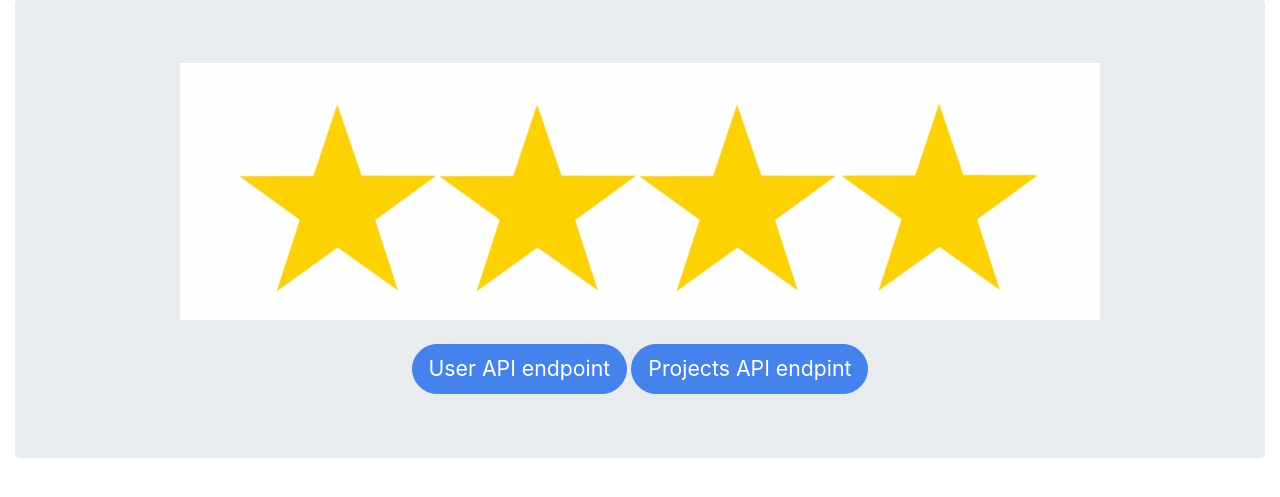
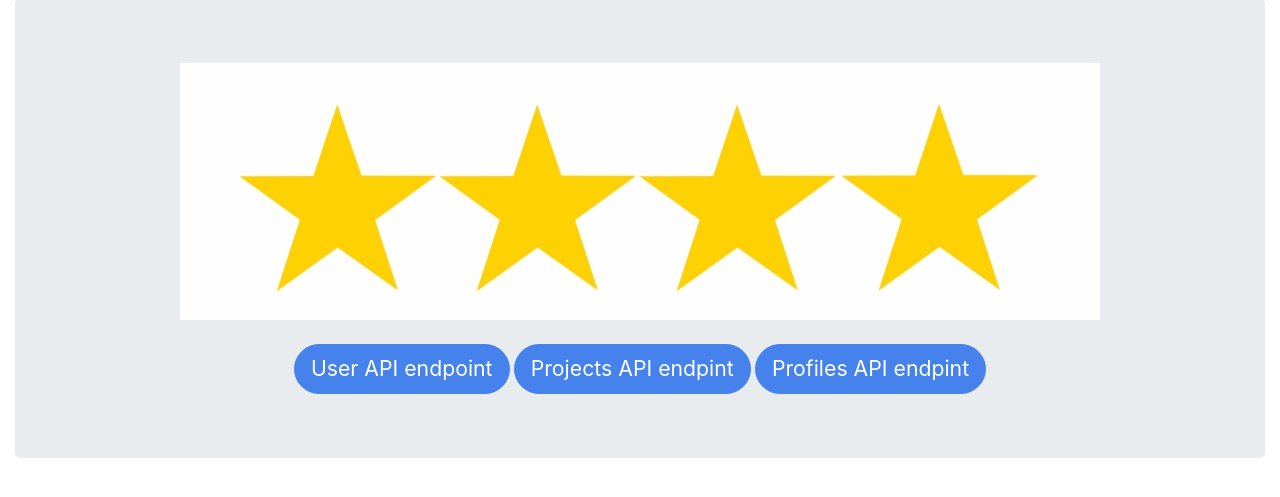
Before and after one commit to rknyra/rate-me-pro, a Django app: page /get-apis/ in a window 1280 px wide. Shown: the part 75-572 px from the top of the page. Run offline with Django 3.2, Linux system fonts and the light colour scheme; some libraries are stand-ins or nearby versions; some web fonts are replaced.

Commit message:
create an API endpoint for the Profile objects and put a link to the same on the app's api page for users to access it

```diff
--- a/rate_me_pro/urls.py
+++ b/rate_me_pro/urls.py
@@ -18,7 +18,7 @@ from django.urls import path, include
 from django.contrib.auth import views
 from django_registration.backends.one_step.views import RegistrationView
 from rest_framework import routers
-from rates.views import UserViewSet, GroupViewSet, ProjectViewSet
+from rates.views import UserViewSet, GroupViewSet, ProjectViewSet, ProfileViewSet
 from rest_framework.authtoken.views import obtain_auth_token
 
 
@@ -26,6 +26,7 @@ router = routers.DefaultRouter()
 router.register(r'users', UserViewSet)
 router.register(r'groups', GroupViewSet)
 router.register(r'projects', ProjectViewSet)
+router.register(r'profiles', ProfileViewSet)
 
 
 urlpatterns = [
--- a/rates/templates/rmp_pages/get_apis.html
+++ b/rates/templates/rmp_pages/get_apis.html
@@ -14,7 +14,9 @@
 <div class='api-buttons'>
 
     <a class="btn btn-lg btn-primary" href="/users"> User API endpoint </a>
-    <a class="btn btn-lg btn-primary" href="/users"> Projects API endpint </a>
+    <a class="btn btn-lg btn-primary" href="/projects"> Projects API endpint </a>
+    <a class="btn btn-lg btn-primary" href="/profiles"> Profiles API endpint </a>
+
 
 </div>
 
--- a/rates/views.py
+++ b/rates/views.py
@@ -5,7 +5,7 @@ from django.contrib.auth.models import User, Group
 from .forms import UpdateProfileForm, SubmitProjectForm, RateProjectForm
 from django.core.exceptions import ObjectDoesNotExist
 from django.db.models import Avg
-from rates.serializers import UserSerializer, GroupSerializer, ProjectSerializer
+from rates.serializers import UserSerializer, GroupSerializer, ProjectSerializer, ProfileSerializer
 from rest_framework import viewsets
 from .permissions import IsAdminOrReadOnly
 
@@ -158,3 +158,14 @@ class ProjectViewSet(viewsets.ModelViewSet):
     queryset = Project.objects.all()
     serializer_class = ProjectSerializer
     # permission_classes = (IsAdminOrReadOnly)
+
+
+
+class ProfileViewSet(viewsets.ModelViewSet):
+    """
+    API endpoint that allows projects to be viewed or edited
+    """
+
+    queryset = Profile.objects.all()
+    serializer_class = ProfileSerializer
+    # permission_classes = (IsAdminOrReadOnly)
```
Also changed, not shown: rates/serializers.py (+6 -1 lines).
